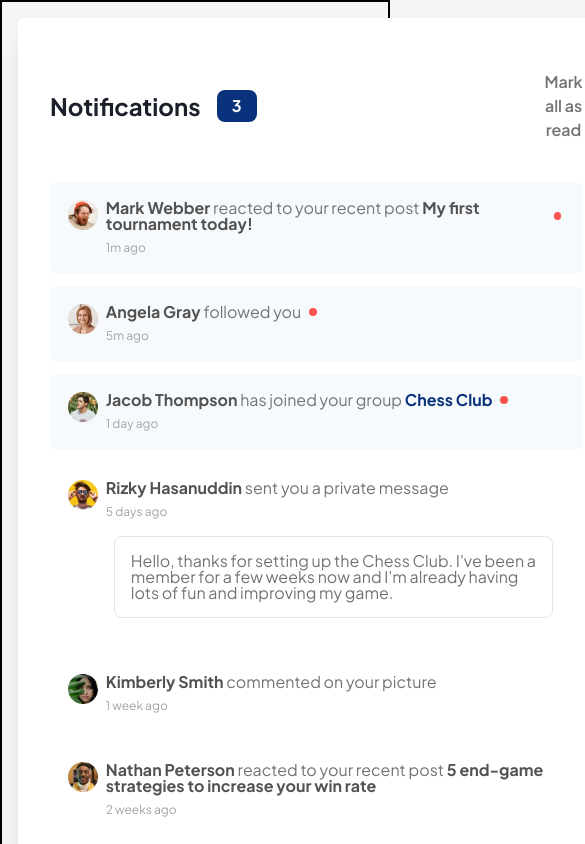
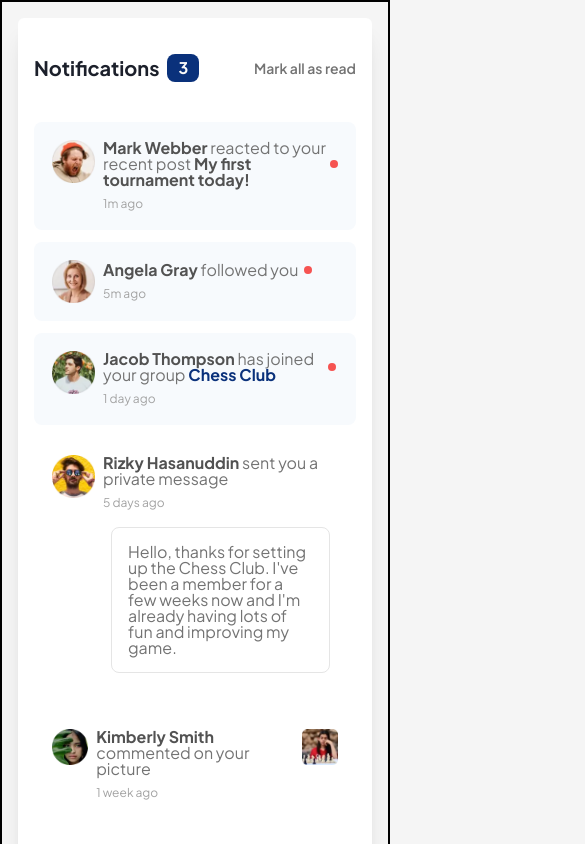
Before and after one commit to Joadevy/notification-reactapp, a React (Vite) app: page / in a window 390 px wide. Shown: the top 844 px of the page, 585 px wide, since content can reach past the window. Built offline with nearby package versions, Linux system fonts and the light colour scheme.

Commit message:
Deploy ready to go

```diff
--- a/data.json
+++ b/data.json
@@ -45,7 +45,7 @@
       "name": "Kimberly Smith",
       "data": "commented on your picture",
       "time": "1 week ago",
-      "type": "comment",
+      "type": "comment/picture",
       "content": "./src/assets/images/image-chess.webp",
       "status": false
     },
--- a/package.json
+++ b/package.json
@@ -6,7 +6,8 @@
   "scripts": {
     "dev": "vite",
     "build": "vite build",
-    "preview": "vite preview"
+    "preview": "vite preview",
+    "deploy": "gh-pages -d dist"
   },
   "dependencies": {
     "react": "^18.2.0",
@@ -23,6 +24,7 @@
     "eslint-plugin-jsx-a11y": "^6.6.1",
     "eslint-plugin-react": "^7.31.8",
     "eslint-plugin-react-hooks": "^4.6.0",
+    "gh-pages": "^4.0.0",
     "postcss": "^8.4.16",
     "prettier": "^2.7.1",
     "tailwindcss": "^3.1.8",
--- a/src/App.jsx
+++ b/src/App.jsx
@@ -30,17 +30,17 @@ function App() {
   return (
     <StrictMode>
       <NotificationContext.Provider value={{ activeNotif, setActiveNotif }}>
-        <main className="font-jakarta max-w-3xl bg-neutral-white shadow-xl rounded-md p-8 m-4">
-          <header className="text-neutral-dark-blue flex justify-between gap-72 mt-5 mb-10">
-            <div className="flex justify-center items-center gap-4">
-              <h1 className="font-bold text-2xl">Notifications</h1>
-              <div className="w-10 h-8 bg-primary-blue rounded-lg flex items-center justify-center">
+        <main className="font-jakarta max-w-3xl bg-neutral-white shadow-xl rounded-md p-4 sm:p-8 m-4">
+          <header className="text-neutral-dark-blue flex justify-between gap-2 mt-5 mb-10">
+            <div className="flex justify-center items-center gap-2 sm:gap-4">
+              <h1 className="font-bold text-xl sm:text-2xl">Notifications</h1>
+              <div className="w-8 h-7 sm:w-10 sm:h-8 bg-primary-blue rounded-lg flex items-center justify-center">
                 <p className="text-neutral-50 font-bold">{activeNotif}</p>
               </div>
             </div>
             <button
               onClick={() => cleanNotifications()}
-              className="text-neutral-500 font-semibold"
+              className="text-neutral-500 font-semibold text-sm sm:text-xl"
             >
               Mark all as read
             </button>
--- a/src/Notification.jsx
+++ b/src/Notification.jsx
@@ -27,12 +27,13 @@ const Notification = ({ props }) => {
           : "flex gap-2 p-4 w-full rounded-lg border-2 border-transparent hover:border-2 hover:border-neutral-200"
       }
     >
-      <div className="w-[6%]">
+      <div className="w-12 sm:w-[6%]">
         <img src={image} alt={name} className="w-full" />
       </div>
       <div className="flex flex-col justify-center leading-none gap-2 w-11/12">
-        <div className="flex gap-2 text-neutral-600">
-          <div>
+        <div className="flex sm:gap-1 text-neutral-600">
+          <div className="flex">
+            <p className="flex-shrink-2">
               <span className="font-bold hover:text-primary-blue">{name}</span>{" "}
               <span className="text-neutral-500">{data}</span>{" "}
               {type === "group" ? (
@@ -44,22 +45,34 @@ const Notification = ({ props }) => {
               ) : (
                 ""
               )}
+            </p>
           </div>
+          <div className="w-5 flex items-center justify-center">
             {activeNotif && notification === true ? (
-            <div className="group w-2 h-2 self-center rounded-full bg-primary-red"></div>
+              // <div className="w-5 flex items-center justify-center border-2 border-yellow-300">
+              <div className="w-2 h-2 rounded-full bg-primary-red"></div>
             ) : (
+              // {/* </div> */}
               ""
             )}
           </div>
+        </div>
         <p className="text-xs text-neutral-400">{time}</p>
         {type === "message" ? (
-          <div className="m-2 p-4 border-[1px] border-neutral-200 rounded-lg text-neutral-500">
+          <div className="m-2 p-4 border-[1px] border-neutral-200 rounded-lg text-neutral-500 hover:bg-neutral-gray-blue-200 hover:cursor-pointer">
             {content}
           </div>
         ) : (
           ""
         )}
       </div>
+      {type === "comment/picture" ? (
+        <div className="w-12  hover:cursor-pointer ">
+          <img src={content} alt="" />
+        </div>
+      ) : (
+        ""
+      )}
     </li>
   );
 };
--- /dev/null
+++ b/vite.config.js
@@ -0,0 +1,8 @@
+import { defineConfig } from "vite";
+import react from "@vitejs/plugin-react";
+
+// https://vitejs.dev/config/
+export default defineConfig({
+  plugins: [react()],
+  base: "/notification-reactapp/",
+});
```
Also changed, not shown: 2 other files (tests, documents, lock files or other folders). Lines whose indentation alone changed are shown as unchanged.
